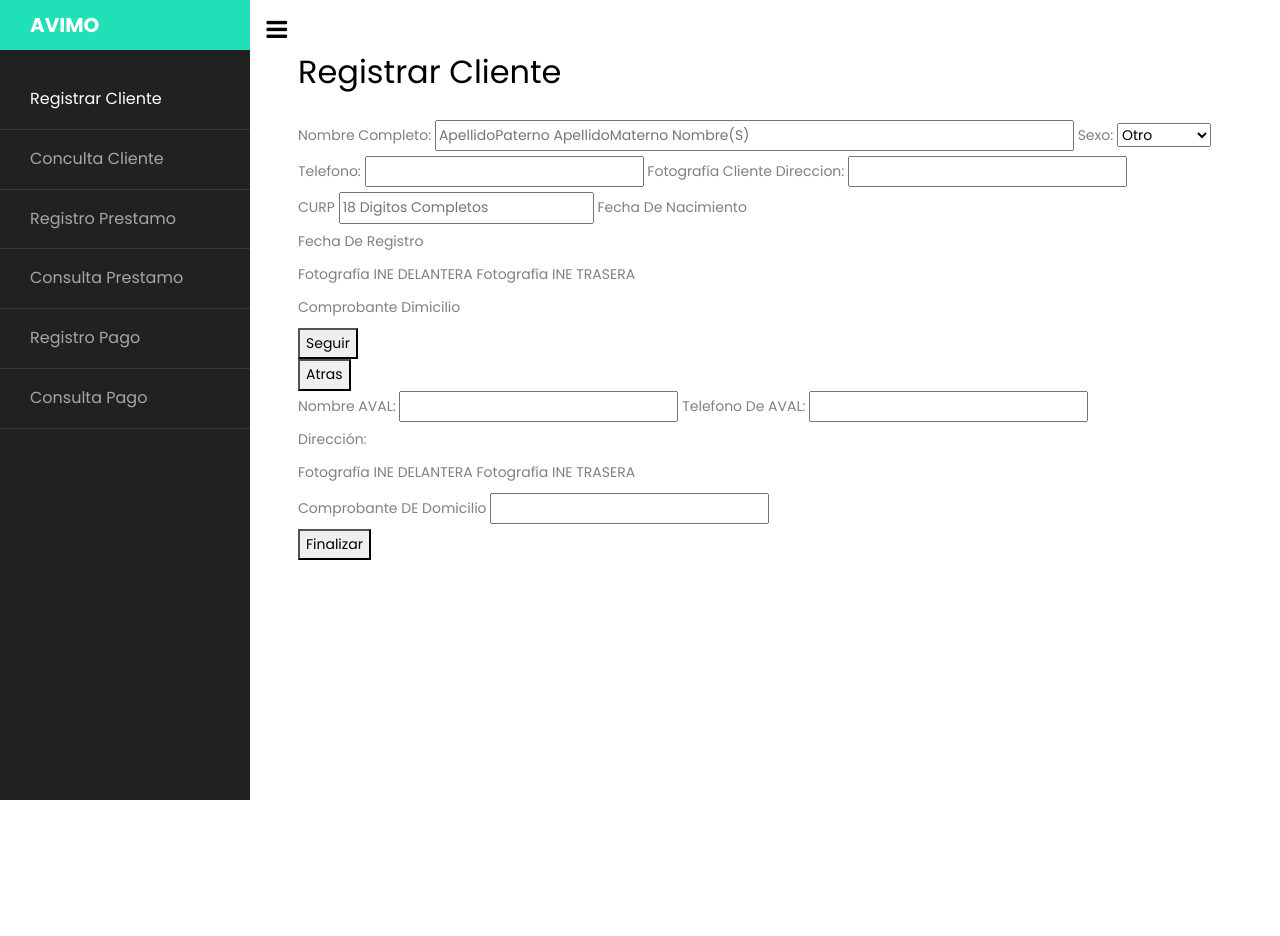
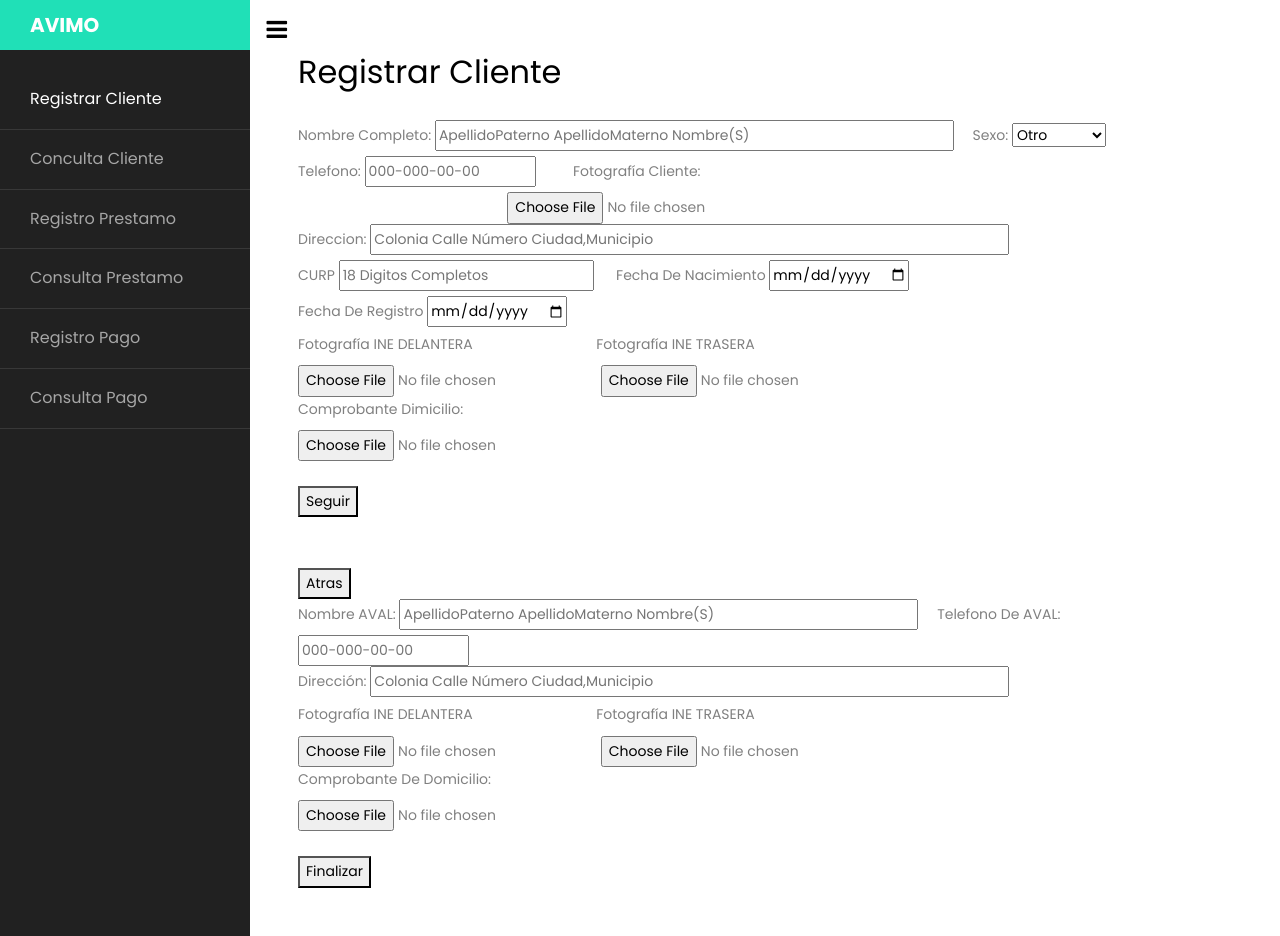
Before and after one commit to Intrusionz3r0/Avimo, a Flask app: template templates/RegistroClientes.html in a window 1280 px wide. Before the commit the page ends 800 px from the top, so only its background shows below. Run offline with Flask 2, Linux system fonts and the light colour scheme; the template is opened without the code that fills it, so the values that code supplies are empty.

Commit message:
Actualizacion formato RegistroCliente

```diff
--- a/templates/RegistroClientes.html
+++ b/templates/RegistroClientes.html
@@ -51,7 +51,8 @@
             <div id="RegCliente">
                <fieldset>
                    <label>Nombre Completo:</label>
-                       <input type="text" size="50" placeholder="ApellidoPaterno ApellidoMaterno Nombre(S)" name="NomCliente"  required>
+                       <input type="text" size="40" placeholder="ApellidoPaterno ApellidoMaterno Nombre(S)" name="NomCliente"  required>
+                    &nbsp;&nbsp;&nbsp;
                    <label>Sexo:</label>
                        <select name="Sexo">
                            <option>Masculino</option>
@@ -60,41 +61,67 @@
                        </select>
                    <br>
                    <label>Telefono:</label>
-                   <input type="tel"  name="TelCLIENTE" id="TelefCliente" required>
-                   <label>Fotografía Cliente</label>
+                   <input type="tel" size="11" maxlength="13" placeholder="000-000-00-00" name="TelCLIENTE" id="TelefCliente" required>
+                   &nbsp;&nbsp;&nbsp;&nbsp;&nbsp;&nbsp;&nbsp;&nbsp;
+                   <label >Fotografía Cliente:</label>
+                   <br>
+                   &nbsp;&nbsp;&nbsp;&nbsp;&nbsp;&nbsp;&nbsp;&nbsp;&nbsp;&nbsp;&nbsp;&nbsp;&nbsp;&nbsp;&nbsp;&nbsp;&nbsp;&nbsp;&nbsp;&nbsp;&nbsp;&nbsp;&nbsp;&nbsp;&nbsp;&nbsp;&nbsp;&nbsp;&nbsp;&nbsp;&nbsp;&nbsp;&nbsp;&nbsp;&nbsp;&nbsp;&nbsp;&nbsp;&nbsp;&nbsp;&nbsp;&nbsp;&nbsp;&nbsp;&nbsp;&nbsp;&nbsp;&nbsp;&nbsp;&nbsp;&nbsp;&nbsp;&nbsp;&nbsp;&nbsp;
+                   <input type="file" reuired>
+                   <br>
                    <label>Direccion:</label>
-                       <input type="text" placeholder="" name="DirCliente" required>
+                       <input type="text" size="50" maxlength="100" placeholder="Colonia Calle Número Ciudad,Municipio" name="DirCliente" required>
                    <br>
                    <label>CURP</label>
-                       <input type="text" size="18" placeholder="18 Digitos Completos" name="CURP" required>
-                   <label>Fecha De Nacimiento</label>
+                       <input type="text" size="18" maxlength="18" placeholder="18 Digitos Completos" name="CURP" required>
+                       &nbsp;&nbsp;&nbsp;&nbsp;
+                  <label>Fecha De Nacimiento</label>
+                   <input type="date"  size="15" name="" id="">
                    <br>
                    <label>Fecha De Registro </label>
+                   <input type="date" size="15" name="" id="">
                    <br>
-                   <label>Fotografía INE DELANTERA</label>
+                   <label>Fotografía INE DELANTERA </label>
+                   &nbsp;&nbsp;&nbsp;&nbsp;&nbsp;&nbsp;&nbsp;&nbsp;&nbsp;&nbsp;&nbsp;&nbsp;&nbsp;&nbsp;&nbsp;&nbsp;&nbsp;&nbsp;&nbsp;&nbsp;&nbsp;&nbsp;&nbsp;&nbsp;&nbsp;&nbsp;&nbsp;&nbsp;&nbsp;&nbsp;&nbsp;
                    <label>Fotografía INE TRASERA</label>
                    <br>
-                   <label>Comprobante Dimicilio</label>
+                   <input type="file" required>
+                   <input type="file" required>
+                   <br>
+                   <label>Comprobante Dimicilio:</label>
+                   <br>
+                   <input type="file" required>
+                   <br>
                    <br>
                    <button>Seguir</button>
                </fieldset>
             </div>
+
+            <br><br>
+
             <div id="RegAval">
                 <fieldset>
                     <button>Atras</button>
                     <br>
                     <label>Nombre AVAL:</label>
-                       <input type="text" name="NomAval" required>
+                    <input type="text" size="40" placeholder="ApellidoPaterno ApellidoMaterno Nombre(S)" name="NomAval" required>
+                    &nbsp;&nbsp;&nbsp;
                    <label>Telefono De AVAL:</label>
-                       <input type="tel" name="TelAVAL" id="TelefAval" required>
+                       <input type="tel"  size="11" maxlength="13" placeholder="000-000-00-00" name="TelAVAL" id="TelefAval" required>
                    <br>
                    <label>Dirección:</label>
+                   <input type="text" size="50" maxlength="100" placeholder="Colonia Calle Número Ciudad,Municipio" name="DirAval" required>
                    <br>
                    <label>Fotografía INE DELANTERA</label>
+                   &nbsp;&nbsp;&nbsp;&nbsp;&nbsp;&nbsp;&nbsp;&nbsp;&nbsp;&nbsp;&nbsp;&nbsp;&nbsp;&nbsp;&nbsp;&nbsp;&nbsp;&nbsp;&nbsp;&nbsp;&nbsp;&nbsp;&nbsp;&nbsp;&nbsp;&nbsp;&nbsp;&nbsp;&nbsp;&nbsp;&nbsp;
                    <label>Fotografía INE TRASERA</label>
                    <br>
-                   <label>Comprobante DE Domicilio</label>
-                       <input type="text" name="DirAval" required>
+                   <input type="file" required>
+                   <input type="file" required>
+                   <br>
+                   <label>Comprobante De Domicilio:</label>
+                   <br>
+                   <input type="file" name="DirAval" required>
+                   <br>
                    <br>
                    <button>Finalizar</button>
                 </fieldset>
```
